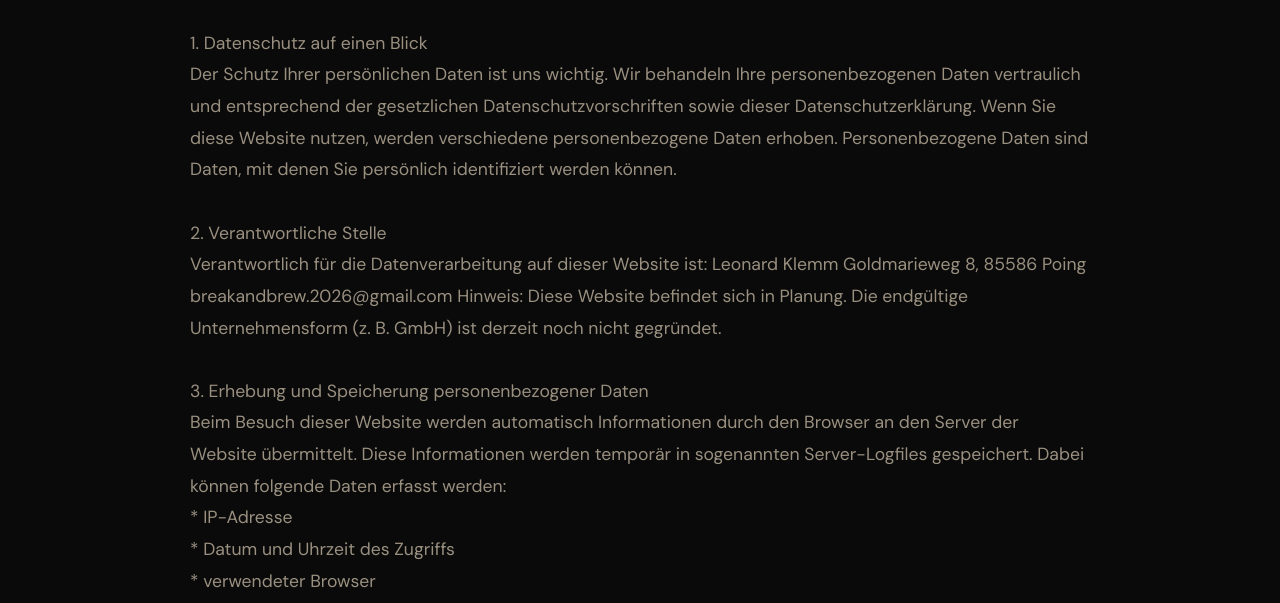
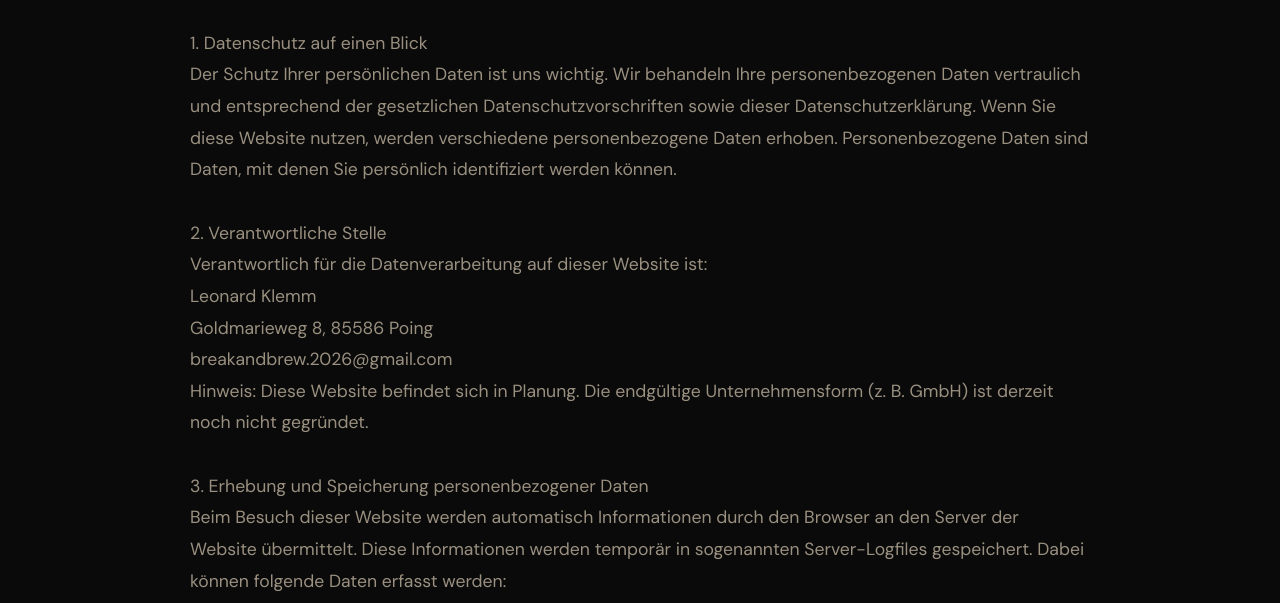
Before and after one commit to breakandbrew/breakandbrewlandingpage, a plain HTML site: page datenschutz.html in a window 1280 px wide. Shown: the part 190-793 px from the top of the page. Drawn offline with nearby package versions, Linux system fonts and the light colour scheme.

Commit message:
Initial Break & Brew landing page

```diff
--- a/datenschutz.html
+++ b/datenschutz.html
@@ -293,11 +293,11 @@ Wenn Sie diese Website nutzen, werden verschiedene personenbezogene Daten erhobe
 
 2. Verantwortliche Stelle<br>
 
-Verantwortlich für die Datenverarbeitung auf dieser Website ist:
+Verantwortlich für die Datenverarbeitung auf dieser Website ist:<br>
 
-Leonard Klemm
-Goldmarieweg 8, 85586 Poing
-breakandbrew.2026@gmail.com
+Leonard Klemm<br>
+Goldmarieweg 8, 85586 Poing<br>
+breakandbrew.2026@gmail.com<br>
 
 Hinweis: Diese Website befindet sich in Planung. Die endgültige Unternehmensform (z. B. GmbH) ist derzeit noch nicht gegründet.
 <br>
```
